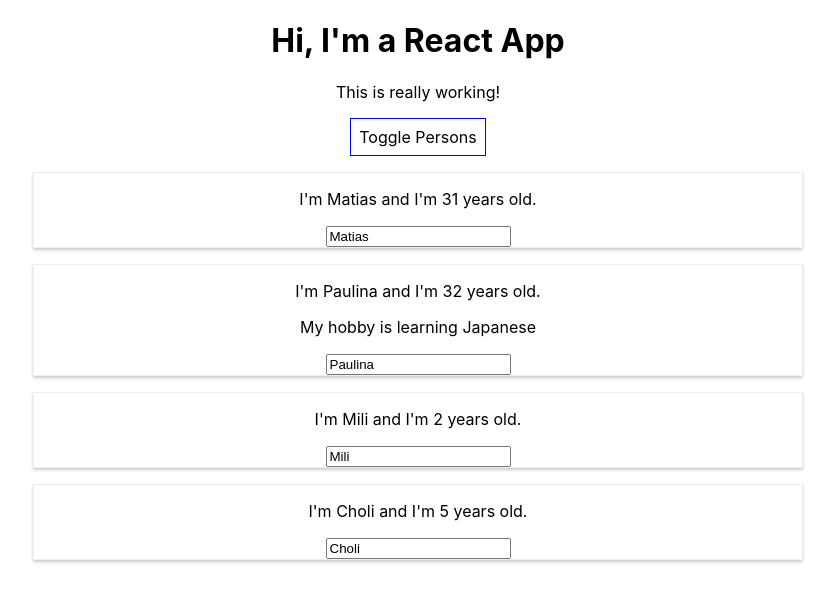
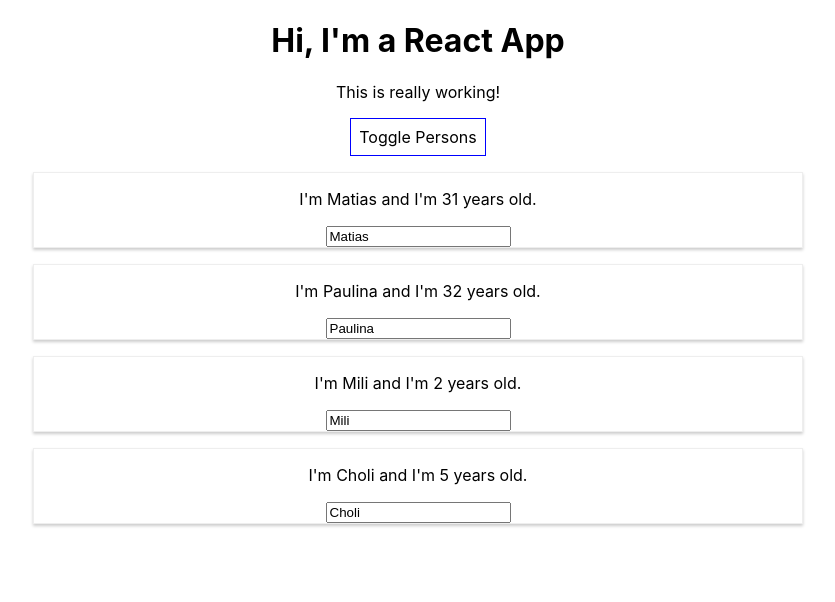
Before and after one commit to matotias/react-course, a React (Create React App) app: page / in a window 1280 px wide. Both pictures are taken after a click on the button "Toggle Persons". Shown: the top 602 px of the page, without its empty margins (222-1057 px from the left). Built offline with nearby package versions, Linux system fonts and the light colour scheme.

Commit message:
refactor: use map to output the list of persons instead of adding them manually to the component

```diff
--- a/src/App.js
+++ b/src/App.js
@@ -50,23 +50,13 @@
         let persons = null
 
         if (this.state.showPersons) {
-            persons = <div>
-                <Person
-                    name={this.state.persons[0].name}
-                    age={this.state.persons[0].age}/>
-                <Person
-                    name={this.state.persons[1].name}
-                    age={this.state.persons[1].age}
-                    click={this.switchNameHandler.bind(this, 'Popin click')}>My hobby is learning Japanese</Person>
-                <Person
-                    name={this.state.persons[2].name}
-                    age={this.state.persons[2].age}
-                    changed={this.nameChangedHandler}
-                />
-                <Person
-                    name={this.state.persons[3].name}
-                    age={this.state.persons[3].age}/>
-            </div>
+            persons = (
+                <div>
+                    {this.state.persons.map(person =>
+                        <Person name={person.name} age={person.age}/>
+                        )}
+                </div>
+            )
         }
 
         return (
```
